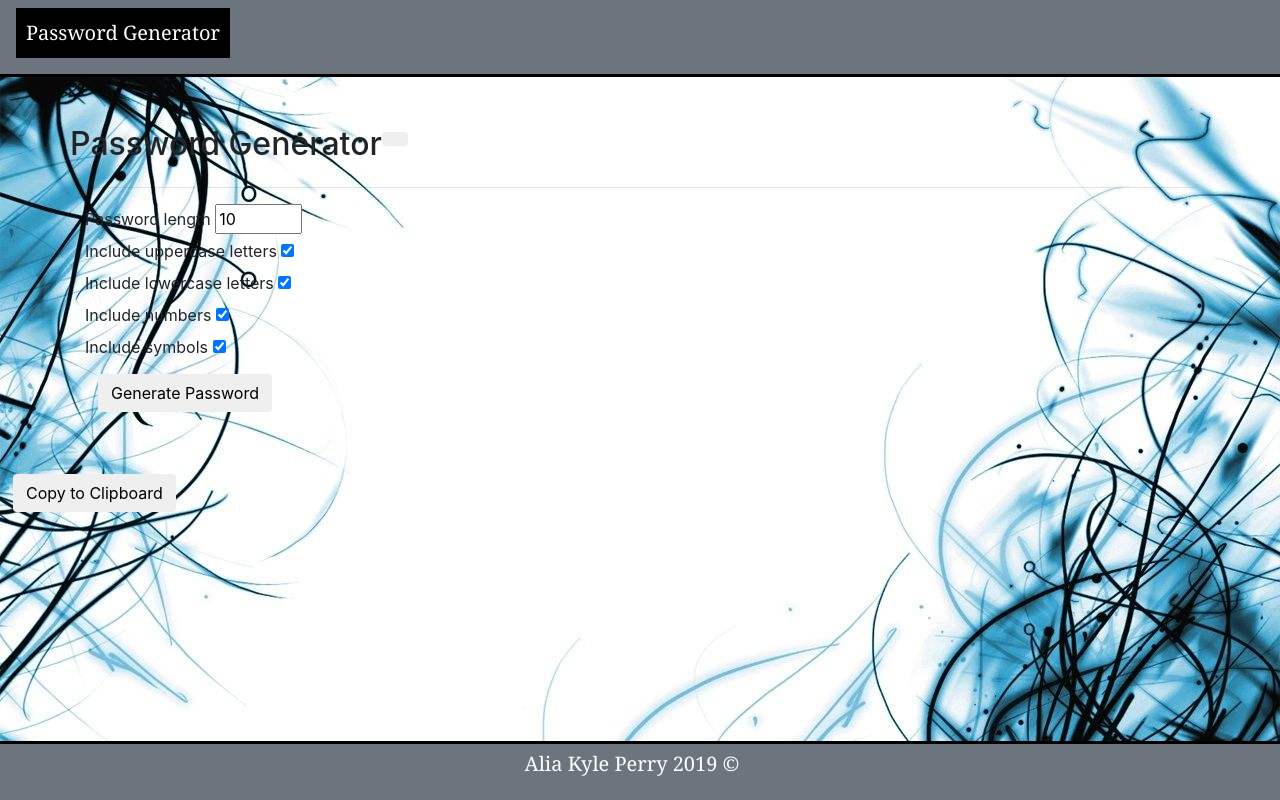
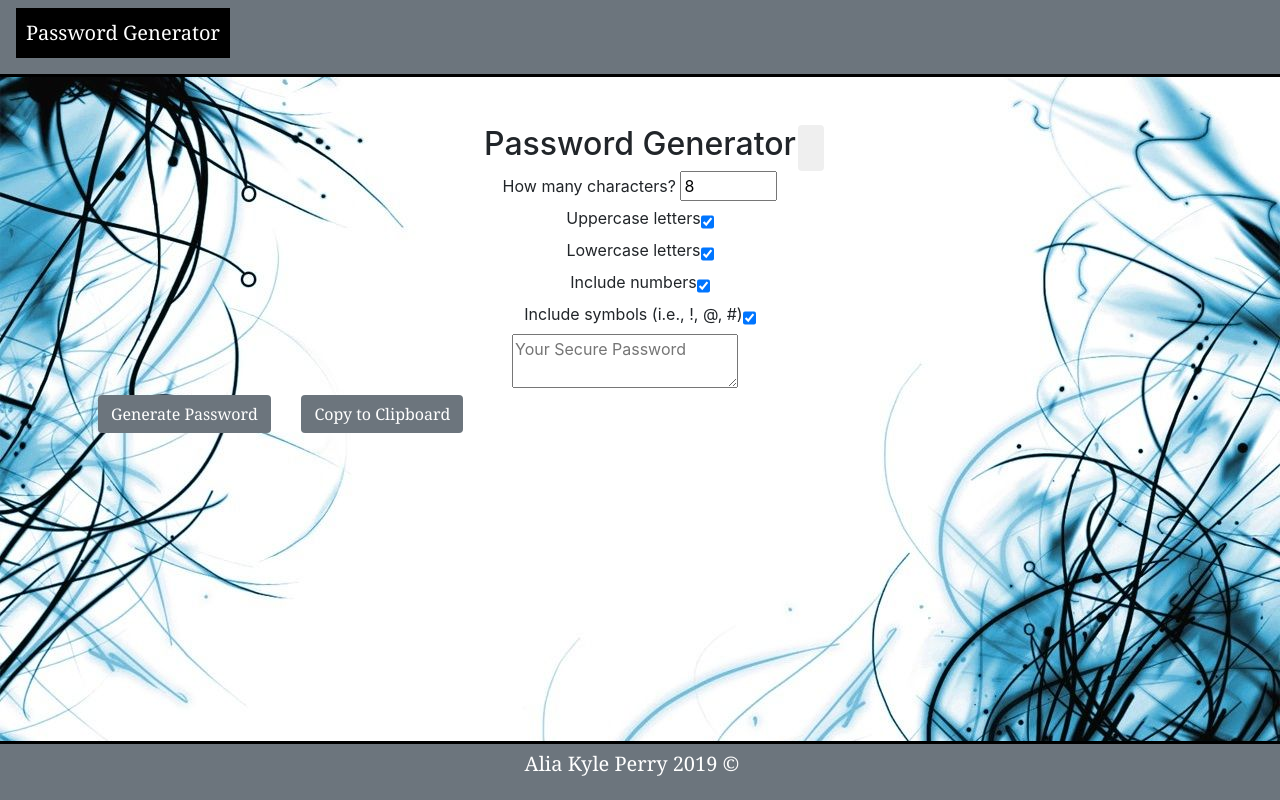
Before and after one commit to Web-Dev-Collaborative/password-generator, a plain HTML site: page index.html in a window 1280 px wide. Drawn offline with nearby package versions, Linux system fonts and the light colour scheme.

Commit message:
updated classes and navbar code

```diff
--- a/index.html
+++ b/index.html
@@ -24,54 +24,63 @@
 
     <section>
     <div class="container mt-5 mb-5">
-            <div class="row">
+            <div class="row d-flex justify-content-center">
                 <h2>Password Generator</h2>
-                <div class="result-container">
+                <div class="result-container d-flex justify-content-center">
                     <span id="result"></span>
                     <button class="btn" id="clipboard">
                     <i class="far fa-clipboard"></i>
                     </button>
+                    <hr class="row 2 d-flex justify-content-center">
                 </div>
             </div>
-            <hr>
 
-        <div class="settings">
+
+
+        <div class="row 3 d-flex justify-content-center">
             <div class="setting">
-                <label for="length">Password length</label>
-                <input type="number" id="length" min="4" max="10" value="10" />
+                <label for="length">How many characters?</label>
+                <input type="number" id="length" min="8" max="128" value="8"/>
             </div>
         </div>
-        <div class="setting">
-            <label for="uppercase">Include uppercase letters</label>
+
+        <div class="row 4 d-flex justify-content-center">
+            <label for="uppercase">Uppercase letters</label>
             <input type="checkbox" id="uppercase" checked />
         </div>
 
-        <div class="setting">
-            <label for="lowercase">Include lowercase letters</label>
+        <div class="row 5 d-flex justify-content-center">
+            <label for="lowercase">Lowercase letters</label>
             <input type="checkbox" id="lowercase" checked />
         </div>
 
-        <div class="setting">
+        <div class="row 6 d-flex justify-content-center">
             <label for="numbers">Include numbers</label>
             <input type="checkbox" id="numbers" checked />
         </div>
 
-        <div class="setting">
-            <label for="symbols">Include symbols</label>
+        <div class="row 7 d-flex justify-content-center">
+            <label for="symbols">Include symbols (i.e., !, @, #)</label>
             <input type="checkbox" id="symbols" checked />
         </div>
 
-        <div class="btn">
-            <button class="btn btn-large" id="generate">Generate Password
-            </button>
-        </section>
+        <div id=textAreaRow>
+            <div class="col-xs-12 col-sm-12 row 8 d-flex justify-content-center">
+                <textarea readonly id="result" placeholder="Your Secure Password"
+                    aria-label="Generated Password"></textarea>
+        </div>
 
         <div class="btn">
-            <button class="btn btn-large" id="clipboard">Copy to Clipboard
+            <button class="btn btn-large bg-secondary text-white align-content-center" id="generate" onclick=generate()>Generate Password
+            </button>
+        </div>
+
+        <div class="btn">
+            <button class="btn btn-large bg bg-secondary text-white align-content-center" id="clipboard" onclick=copy()>Copy to Clipboard
             </button>
         </div>
     </div>
-    </div>
+    </section>
 
     <!-- Footer -->
     <footer class="footer fixed-bottom footer-dark bg-secondary d-flex justify-content-center custom-footerborder">
```
Also changed, not shown: 2 other files.
